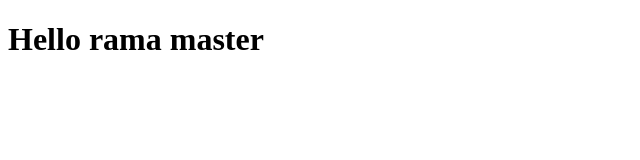
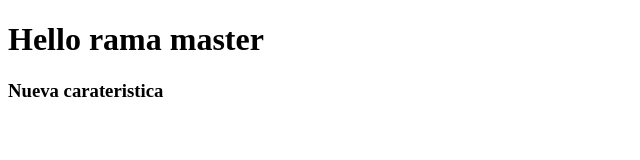
Before and after one commit to ricardosikic/lecture-1, a plain HTML site: page index.html in a window 1280 px wide. Shown: the whole page, without its empty margins (0-640 px from the left). Drawn offline with Linux system fonts and the light colour scheme.

Commit message:
nueva caracteristica

```diff
--- a/index.html
+++ b/index.html
@@ -7,5 +7,6 @@
 </head>
 <body>
     <h1>Hello rama master</h1>
+    <h3>Nueva carateristica</h3>
 </body>
 </html>
```
